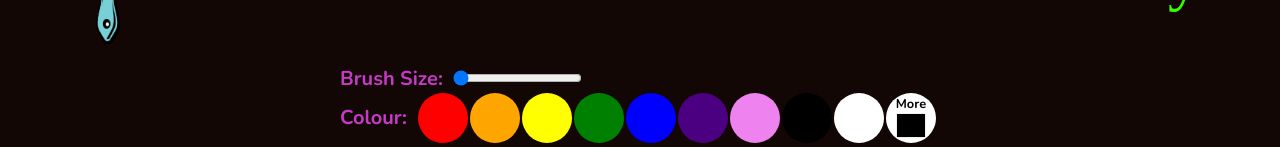
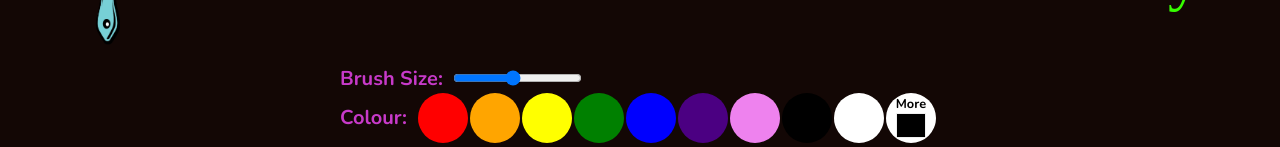
Before and after one commit to danibarker/paint-io, a React (Create React App) app in the folder front-end/: page / in a window 1280 px wide. Shown: the part 131-278 px from the top of the page. Built offline with nearby package versions, Linux system fonts and the light colour scheme; no server answers; a web font is replaced by a local one.

Commit message:
Change default brush size

```diff
--- a/front-end/src/components/Canvas.js
+++ b/front-end/src/components/Canvas.js
@@ -5,7 +5,7 @@ import { useState } from "react";
 export function Canvas(props) {
     const { canvasRef, socketRef, mouseDown, setMouseDown } = props;
     const [color, setColor] = useState("black");
-    const [brushSize, setBrushSize] = useState(1);
+    const [brushSize, setBrushSize] = useState(15);
 
     return (
         <div className="canvas-container">
```
